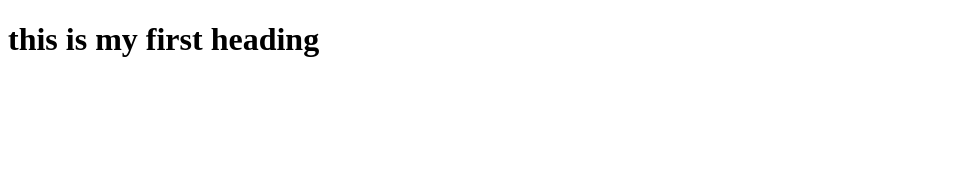
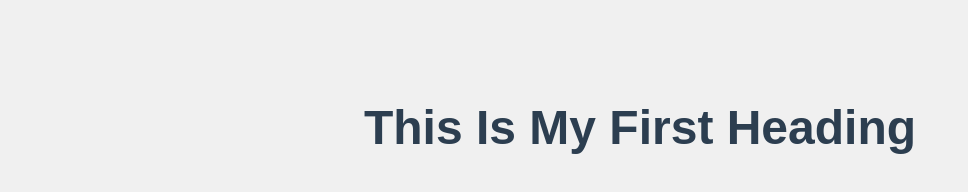
Before and after one commit to Kiran422006/repoo, a plain HTML site: page index.html in a window 1280 px wide. Shown: the whole page, without its empty margins (0-968 px from the left). Drawn offline with Linux system fonts and the light colour scheme.

Commit message:
my fifth commit

```diff
--- a/index.html
+++ b/index.html
@@ -3,6 +3,8 @@
 <head>
     <meta charset="UTF-8">
     <meta name="viewport" content="width=device-width, initial-scale=1.0">
+    <link rel="stylesheet" href="styles.css">
+
     <title>Document</title>
 </head>
 <body>
--- /dev/null
+++ b/styles.css
@@ -0,0 +1,12 @@
+body {
+    background-color: #f0f0f0;
+    font-family: Arial, sans-serif;
+    text-align: center;
+    margin-top: 100px;
+}
+
+h1 {
+    color: #2c3e50;
+    font-size: 3rem;
+    text-transform: capitalize;
+}
```
